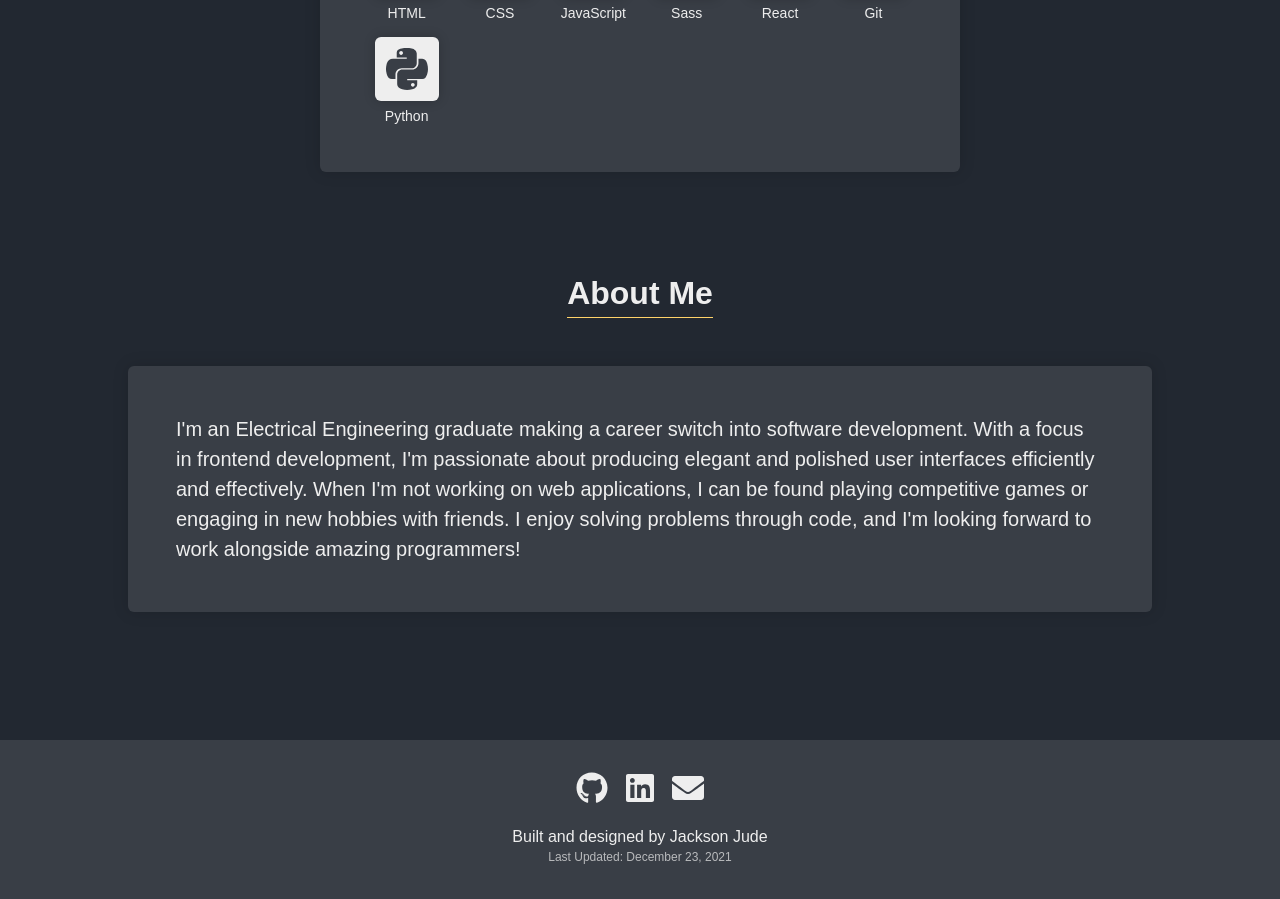
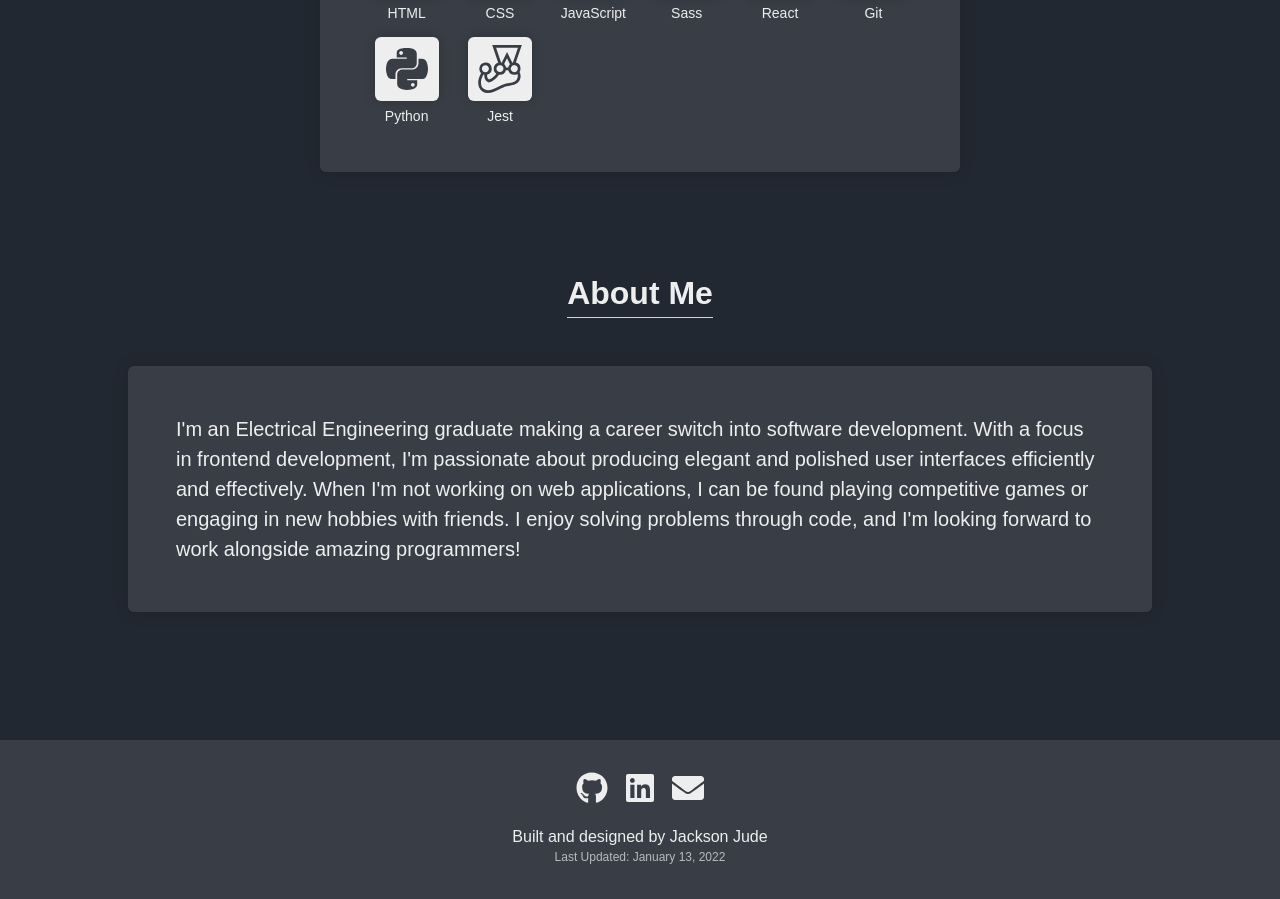
Before and after one commit to JacksonJ97/portfolio, a React (Create React App) app: page / in a window 1280 px wide. Shown: the part 2245-3144 px from the top of the page. Built offline with nearby package versions, Linux system fonts and the light colour scheme.

Commit message:
updated resume and skills section

```diff
--- a/src/components/Footer/index.js
+++ b/src/components/Footer/index.js
@@ -49,7 +49,7 @@ const Footer = () => {
         </a>
       </div>
       <p>Built and designed by Jackson Jude</p>
-      <p className="last-updated">Last Updated: December 23, 2021</p>
+      <p className="last-updated">Last Updated: January 13, 2022</p>
     </Wrapper>
   );
 };
--- a/src/components/Main/Skills/index.js
+++ b/src/components/Main/Skills/index.js
@@ -1,5 +1,6 @@
 import styled from "styled-components";
 import { FaHtml5, FaCss3Alt, FaJsSquare, FaSass, FaReact, FaGit, FaPython } from "react-icons/fa";
+import { SiJest } from "react-icons/si";
 
 // Components
 import SectionHeader from "../../Utilities/SectionHeader";
@@ -108,6 +109,13 @@ const Skills = ({ id }) => {
           </div>
           <p>Python</p>
         </div>
+
+        <div className="skill">
+          <div className="icon">
+            <SiJest />
+          </div>
+          <p>Jest</p>
+        </div>
       </div>
     </Wrapper>
   );
```
Also changed, not shown: 1 other file (tests, documents, lock files or other folders).
